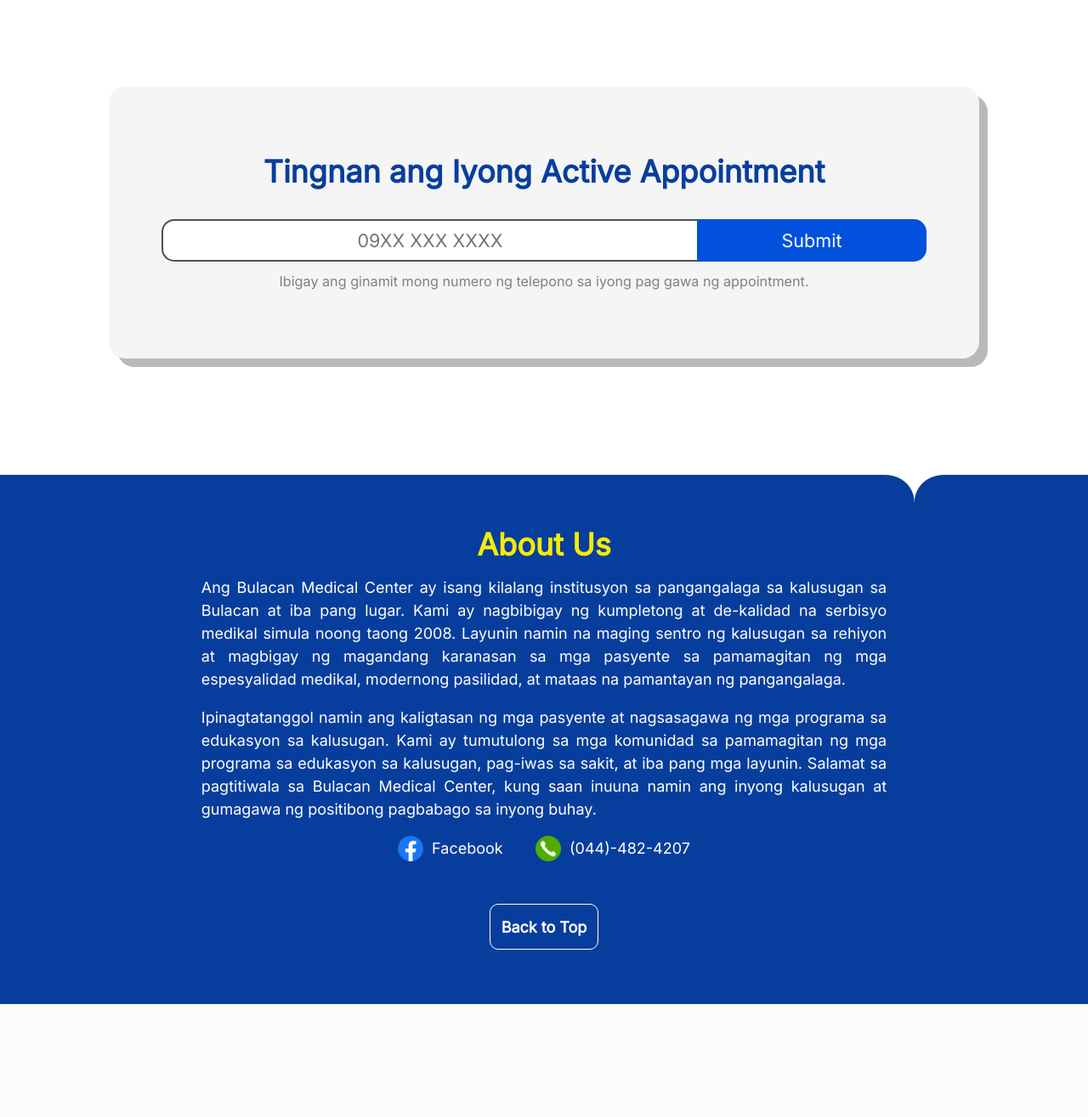
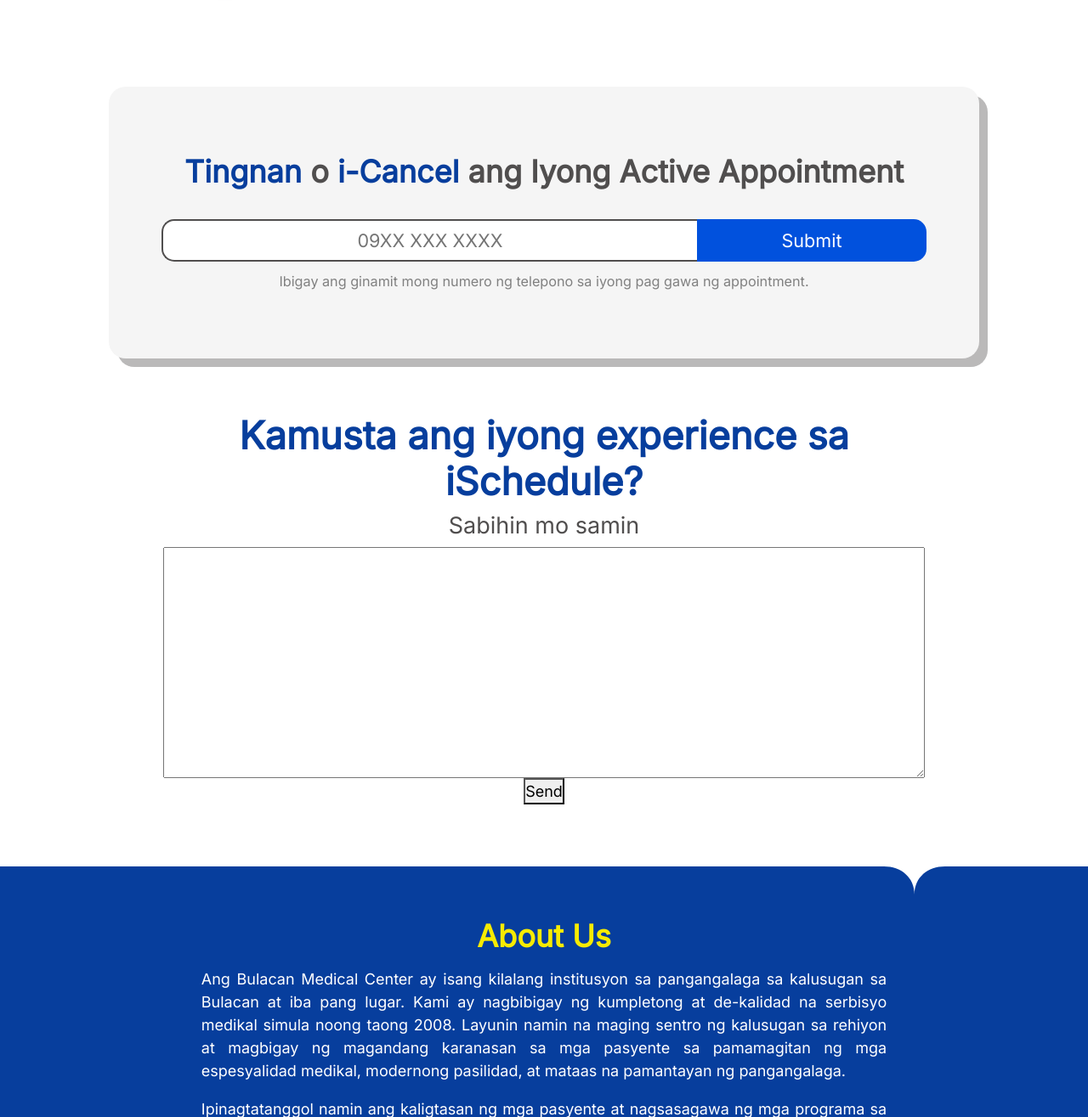
Before and after one commit to jeramie-santos/iSchedule, a PHP site: page /index.html in a window 1280 px wide. Shown: the part 4010-5325 px from the top of the page at 85% size. Before the commit the page ends 5192 px from the top, so only its background shows below. Run offline with PHP 8.4, Linux system fonts and the light colour scheme.

Commit message:
Finish feedback layout

```diff
--- a/css/main.css
+++ b/css/main.css
@@ -740,7 +740,7 @@
 }
 
 .track__header h1 {
-  color: rgb(7, 62, 157);
+  color: rgb(80, 78, 78);
   font-size: 1.5rem;
   text-align: center;
   font-weight: 700;
@@ -979,4 +979,38 @@
   cursor: pointer;
   background-color: white;
   color: rgb(1, 81, 221);
+}
+
+.track-highlight {
+  color: rgb(7, 62, 157);
+  font-size: 2rem;
+}
+
+.feedback__wrapper {
+  width: 100%;
+  display: flex;
+  justify-content: center;
+  align-items: center;
+}
+.feedback__wrapper .feedback {
+  display: flex;
+  flex-flow: column;
+  justify-content: center;
+  align-items: center;
+  width: max(70%, 300px);
+  overflow: hidden !important;
+}
+.feedback__wrapper h1 {
+  width: 100%;
+  text-align: center;
+  font-weight: 1000;
+  color: rgb(7, 62, 157);
+}
+.feedback__wrapper h2 {
+  color: rgb(80, 78, 78);
+  font-size: 1.5rem;
+  text-align: centerz;
+}
+.feedback__wrapper textarea {
+  width: 100%;
 }/*# sourceMappingURL=main.css.map */
--- a/index.html
+++ b/index.html
@@ -214,7 +214,7 @@
           <div class="track__wrapper"data-aos="fade-up" data-aos-duration="1000" data-aos-delay="200">
             <section class="track">
               <div class="track__header">
-                <h1>Tingnan ang Iyong Active Appointment</h1>
+                <h1><span class="track-highlight">Tingnan</span> o <span class="track-highlight">i-Cancel</span> ang Iyong Active Appointment</h1>
               </div>
               <div class="track__form">
                 <input class="track__input" type="text" placeholder="09XX XXX XXXX" id="phone-number" oninput="filterPhoneInput(this.id)">
@@ -223,6 +223,14 @@
               <div class="track__instruction">
                 Ibigay ang ginamit mong numero ng telepono sa iyong pag gawa ng appointment.
               </div>
+            </section>
+          </div>
+          <div class="feedback__wrapper">
+            <section class="feedback">
+              <h1>Kamusta ang iyong experience sa iSchedule?</h1>
+              <h2>Sabihin mo samin</h2>
+              <textarea name="" id="" cols="30" rows="10"></textarea>
+              <button>Send</button>
             </section>
           </div>
     </main>
--- a/scss/main.scss
+++ b/scss/main.scss
@@ -905,7 +905,7 @@
 
 .track__header{
     h1{
-        color: $primary-color;
+        color: $fontbase-color;
         font-size: 1.5rem;
         text-align: center;
         font-weight: 700;
@@ -1200,3 +1200,42 @@
     background-color: white;
     color: $primary-alt;
 }
+
+
+.track-highlight{
+    color: $primary-color;
+    font-size: 2rem;
+}
+
+.feedback__wrapper{
+    width: 100%;
+    display: flex;
+    justify-content: center;
+    align-items: center;
+
+    .feedback{
+        display: flex;
+        flex-flow: column;
+        justify-content: center;
+        align-items: center;
+        width: max(70%, 300px);
+        overflow: hidden !important;
+    }
+
+    h1{
+        width: 100%;
+        text-align: center;
+        font-weight: 1000;
+        color: $primary-color;
+    }
+
+    h2{
+        color: $fontbase-color;
+        font-size: 1.5rem;
+        text-align: centerz;
+    }
+
+    textarea{
+        width: 100%;
+    }
+}
```
Also changed, not shown: css/schedule.css (+3 -17 lines), 2 other files.
